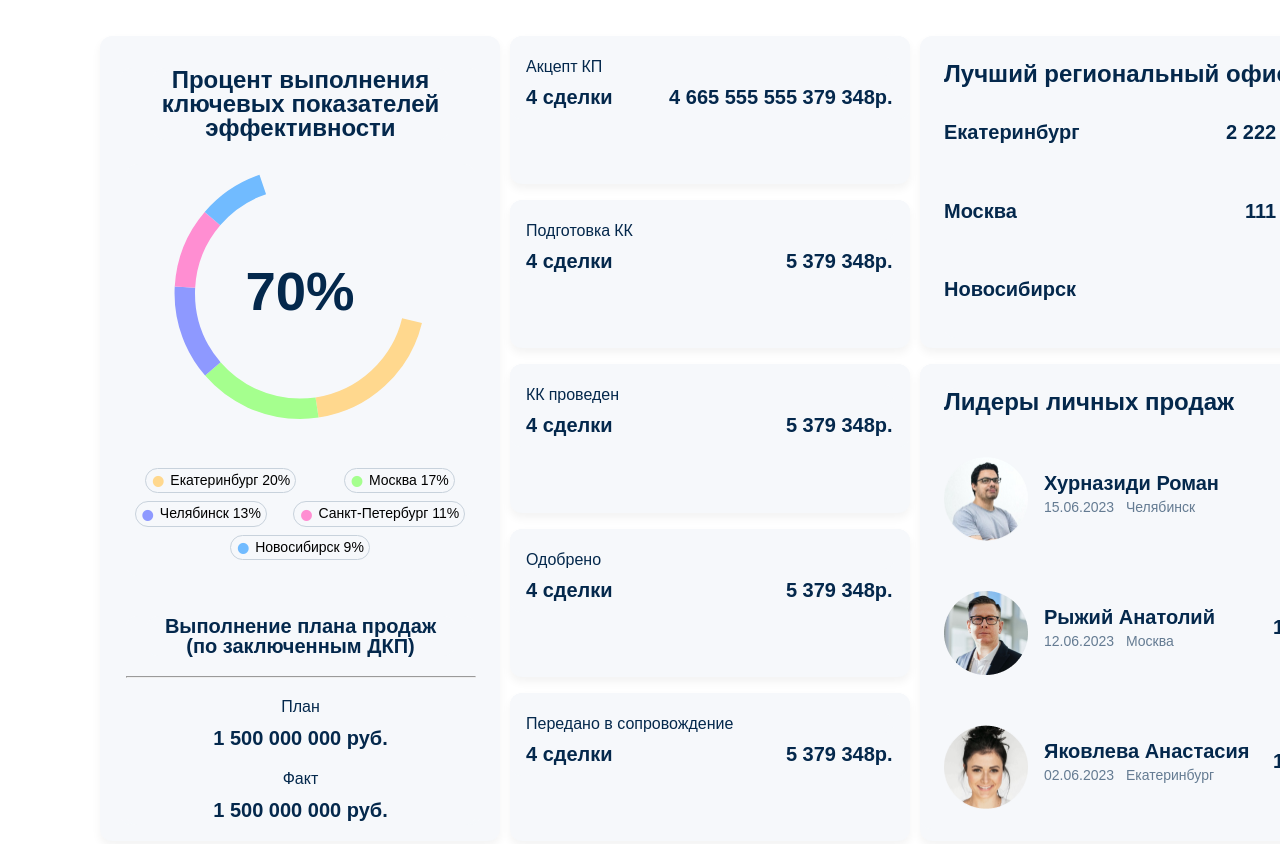
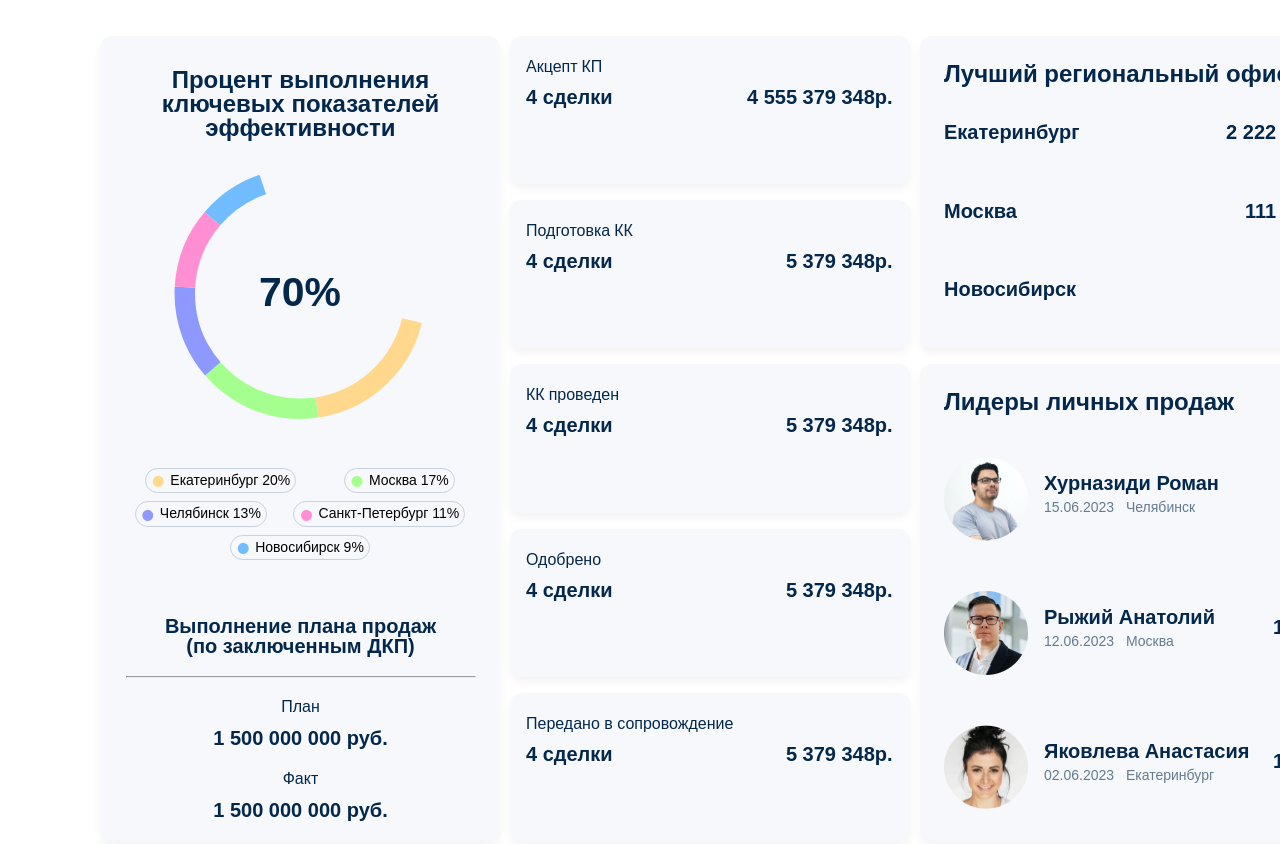
Before and after one commit to AlEX91udemy/previev13, a plain HTML site: page index.html in a window 1280 px wide. Shown: the part 164-1008 px from the top of the page. Drawn offline with Linux system fonts and the light colour scheme; a script that the page names is missing.

Commit message:
70% commit

```diff
--- a/index.html
+++ b/index.html
@@ -23,7 +23,7 @@
                           <circle class="unit" r="16.9" cx="50%" cy="50%"></circle>
                           <circle class="unit" r="16.9" cx="50%" cy="50%"></circle>
                           <circle class="unit" r="16.9" cx="50%" cy="50%"></circle>
-                          <text clas="test-text" x="50%" y="50%" text-anchor="middle" dy="0.3em" font-size="8" font-weight="700" fill="rgba(4, 40, 76, 1)" >
+                          <text clas="test-text" x="50%" y="50%" text-anchor="middle" dy="0.3em" font-size="6" font-weight="700" fill="rgba(4, 40, 76, 1)" >
                             70%
                           </text>
                         </svg>
@@ -60,7 +60,7 @@
                   <div class="box-2__title">Акцепт <span class="kp">КП</span></div>
                   <div class="acceptance">
                     <div class="acceptance__item-str">4 сделки</div>
-                    <div class="acceptance__item-num"> 4 665 555 555 379 348р.</div>
+                    <div class="acceptance__item-num"> 4 555 379 348р.</div>
                   </div>
             </div>
 
```
